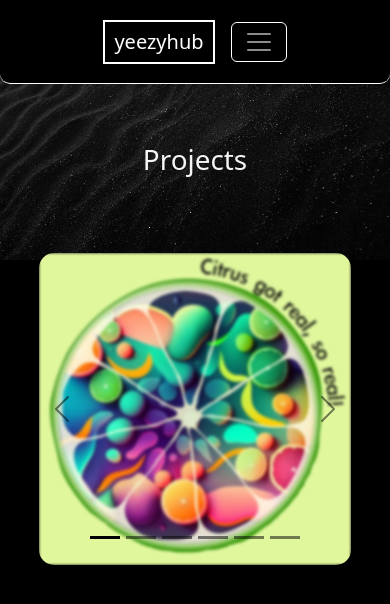
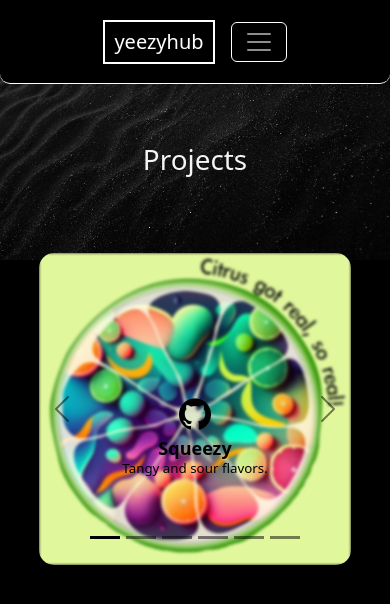
Before and after one commit to yeezyhub/React-Portfolio, a React (Create React App) app: page /project in a window 390 px wide. Shown: the top 604 px of the page. Built offline with nearby package versions, Linux system fonts and the light colour scheme.

Commit message:
Project page media screen carousel is now fully functional

```diff
--- a/src/App.css
+++ b/src/App.css
@@ -455,8 +455,25 @@ h4 {
         margin: 0 10vw 10vw 10vw;
     }
 
-    .carousel-caption, .d-none, .d-md-block{
-        display: contents;
+    .d-md-block{
+        display: block;
     }
 
+    .carousel-caption{
+        top: 40%;
+        text-align: -webkit-center !important;
+    }
+
+    .project-text{
+        width: max-content;
+        font-size: smaller;
+        margin: 0 !important;
+        position: relative;
+    }
+
+    h5{
+        margin-bottom: 0 !important;
+    }
+
+
 }
--- a/src/components/Project.js
+++ b/src/components/Project.js
@@ -41,84 +41,84 @@ export default function Project() {
                         <Link to="https://squeezy-citrus.herokuapp.com/" target="_blank">
                             <img src={squeezy} className="d-block w-100 blur zoom" alt="Squeezy" />
                         </Link>
-                        <div className="carousel-caption d-none d-md-block">
+                        <div className="carousel-caption d-md-block">
                             <div className='project-title-div'>
                                 <Link to="https://github.com/Bootcamp-Buddies/Squeezy" target="_blank">
                                     <img className='icon zoom-footer project-title-icon' src={githubLogo} alt="GitHub Logo" />
                                 </Link>
                             </div>
                             <h5>Squeezy</h5>
-                            <p>Tangy and sour flavors.</p>
+                            <p className='project-text'>Tangy and sour flavors.</p>
                         </div>
                     </div>
                     <div className="carousel-item">
                         <Link to="https://travelniche.github.io/TravelNiche-App/" target="_blank">
                             <img src={travelNiche} className="d-block w-100 blur zoom" alt="Travel Niche" />
                         </Link>
-                        <div className="carousel-caption d-none d-md-block">
+                        <div className="carousel-caption d-md-block">
                             <div className='project-title-div'>
                                 <Link to="https://github.com/TravelNiche/TravelNiche-App" target="_blank">
                                     <img className='icon zoom-footer project-title-icon' src={githubLogo} alt="GitHub Logo" />
                                 </Link>
                             </div>
                             <h5>Travel Niche</h5>
-                            <p>Your favorite bar locator.</p>
+                            <p className='project-text'>Your favorite bar locator.</p>
                         </div>
                     </div>
                     <div className="carousel-item">
                         <Link to="https://powerful-ravine-90978.herokuapp.com/" target="_blank">
                             <img src={rescuePets} className="d-block w-100 blur zoom" alt="Rescue Pets" />
                         </Link>
-                        <div className="carousel-caption d-none d-md-block">
+                        <div className="carousel-caption d-md-block">
                             <div className='project-title-div'>
                                 <Link to="https://github.com/Bootcamp-Buddies/Rescue-Pets" target="_blank">
                                     <img className='icon zoom-footer project-title-icon' src={githubLogo} alt="GitHub Logo" />
                                 </Link>
                             </div>
                             <h5>Rescue Pets</h5>
-                            <p>Save pets finding them home.</p>
+                            <p className='project-text'>Save pets finding them home.</p>
                         </div>
                     </div>
                     <div className="carousel-item">
                         <Link to="https://yeezyhub.github.io/JavaScript-Quiz/" target="_blank">
                             <img src={javascriptQuiz} className="d-block w-100 blur zoom" alt="Javascript Quiz" />
                         </Link>
-                        <div className="carousel-caption d-none d-md-block">
+                        <div className="carousel-caption d-md-block">
                             <div className='project-title-div'>
                                 <Link to="https://github.com/yeezyhub/JavaScript-Quiz" target="_blank">
                                     <img className='icon zoom-footer project-title-icon' src={githubLogo} alt="GitHub Logo" />
                                 </Link>
                             </div>
                             <h5>JavaScript Quiz</h5>
-                            <p>Test your knowledge.</p>
+                            <p className='project-text'>Test your knowledge.</p>
                         </div>
                     </div>
                     <div className="carousel-item">
                         <Link to="https://yeezyhub.github.io/Scheduler/" target="_blank">
                             <img src={scheduler} className="d-block w-100 blur zoom" alt="Scheduler" />
                         </Link>
-                        <div className="carousel-caption d-none d-md-block">
+                        <div className="carousel-caption d-md-block">
                             <div className='project-title-div'>
                                 <Link to="https://github.com/yeezyhub/Scheduler" target="_blank">
                                     <img className='icon zoom-footer project-title-icon' src={githubLogo} alt="GitHub Logo" />
                                 </Link>
                             </div>
                             <h5>Scheduler</h5>
-                            <p>Never miss a task again.</p>
+                            <p className='project-text'>Never miss a task again.</p>
                         </div>
                     </div>
                     <div className="carousel-item">
                         <Link to="https://yeezyhub.github.io/Weather-Dashboard/" target="_blank">
                             <img src={weatherDashboard} className="d-block w-100 blur zoom" alt="Weather Dashboard" />
                         </Link>
-                        <div className="carousel-caption d-none d-md-block">
+                        <div className="carousel-caption d-md-block">
                             <div className='project-title-div'>
                                 <Link to="https://github.com/yeezyhub/Weather-Dashboard" target="_blank">
                                     <img className='icon zoom-footer project-title-icon' src={githubLogo} alt="GitHub Logo" />
                                 </Link>
                             </div>
                             <h5>Weather Dashboard</h5>
-                            <p>Daily and 5-Day forecast.</p>
+                            <p className='project-text'>Daily and 5-Day forecast.</p>
                         </div>
                     </div>
                 </div>
```
